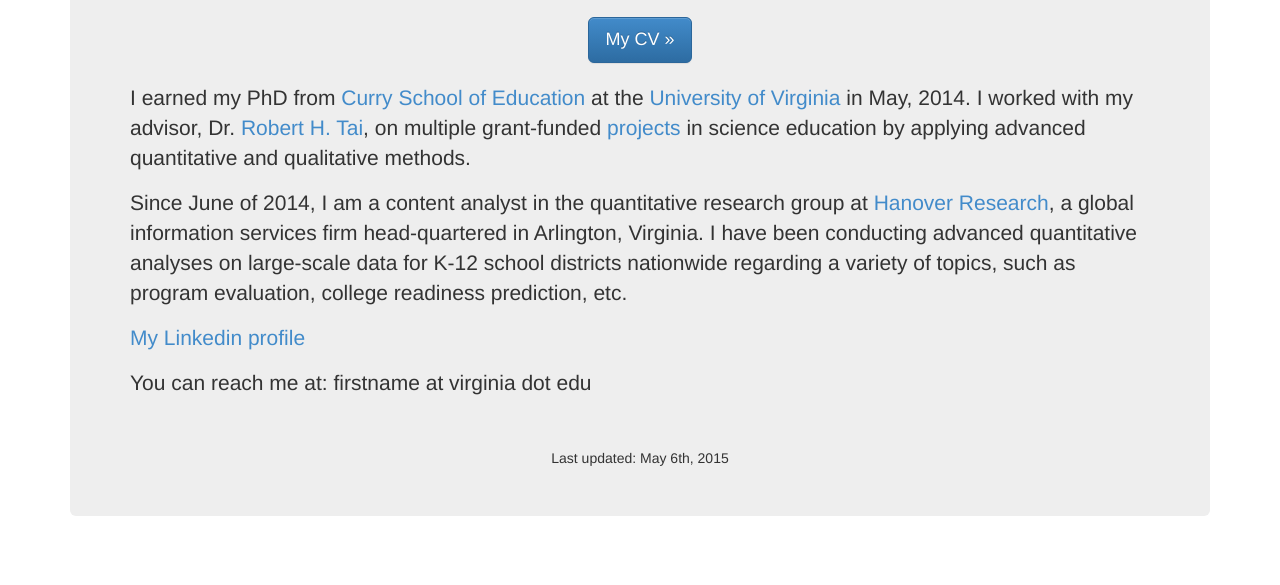
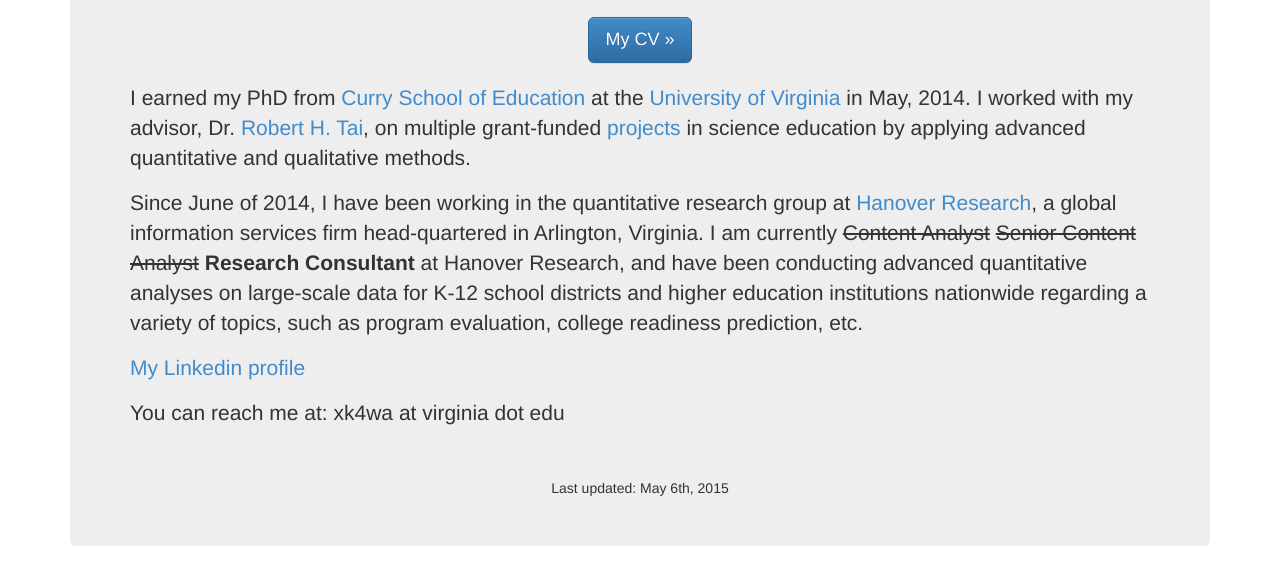
Before and after one commit to norakxq/norakxq.github.io, a plain HTML site: page index.html in a window 1280 px wide. Shown: the part 647-1232 px from the top of the page. Drawn offline with nearby package versions, Linux system fonts and the light colour scheme.

Commit message:
update position

```diff
--- a/index.html
+++ b/index.html
@@ -82,9 +82,9 @@
         <div style="text-align: center; margin-bottom:20px; font-size:16px">Dissertation Defense - March 20, 2014</div>
         <div align="center" style="margin-bottom:20px;"><a href="pdf/Kong_CV_20150505.pdf" class="btn btn-primary btn-lg" role="button">My CV &raquo;</a></div>
         <p>I earned my PhD from <a href="http://curry.virginia.edu">Curry School of Education</a> at the <a href="http://www.virginia.edu">University of Virginia </a> in May, 2014. I worked with my advisor, Dr. <a href="http://curry.virginia.edu/academics/directory/robert-h.-tai">Robert H. Tai</a>, on multiple grant-funded <a href="research.html"> projects </a> in science education by applying advanced quantitative and qualitative methods.</p>
-		<p>Since June of 2014, I am a content analyst in the quantitative research group at <a href="http://www.hanoverresearch.com/">Hanover Research</a>, a global information services firm head-quartered in Arlington, Virginia. I have been conducting advanced quantitative analyses on large-scale data for K-12 school districts nationwide regarding a variety of topics, such as program evaluation, college readiness prediction, etc.</p>
+		<p>Since June of 2014, I have been working in the quantitative research group at <a href="http://www.hanoverresearch.com/">Hanover Research</a>, a global information services firm head-quartered in Arlington, Virginia. I am currently <strike>Content Analyst</strike> <strike>Senior Content Analyst</strike> <b>Research Consultant</b> at Hanover Research, and have been conducting advanced quantitative analyses on large-scale data for K-12 school districts and higher education institutions nationwide regarding a variety of topics, such as program evaluation, college readiness prediction, etc.</p>
 		<p><a href="https://www.linkedin.com/in/xiaoqingkong">My Linkedin profile</a></p>
-		<p>You can reach me at: firstname at virginia dot edu</p>
+		<p>You can reach me at: xk4wa at virginia dot edu</p>
 		<div style="margin-top:50px" align="center">Last updated: May 6th, 2015</div>
       </div>
 
```
